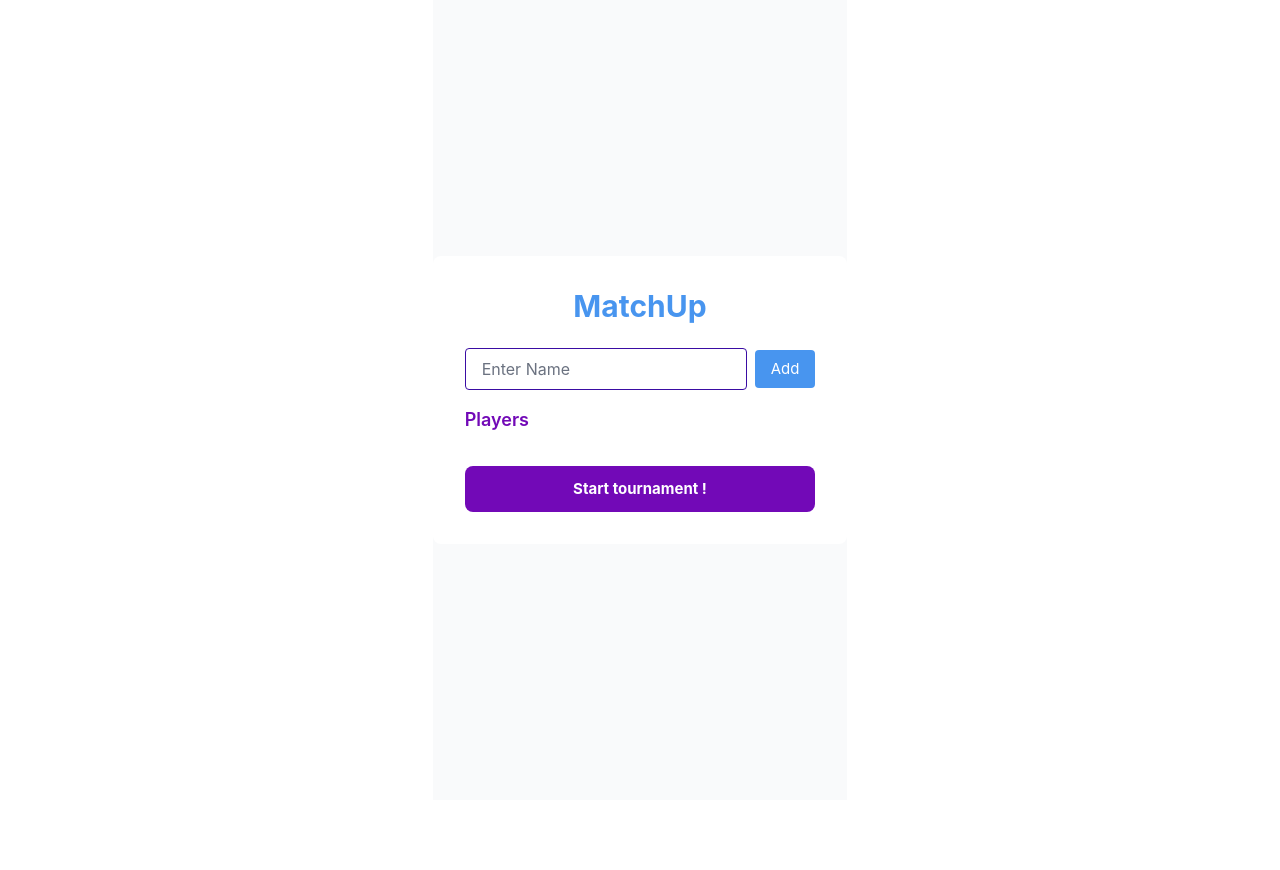
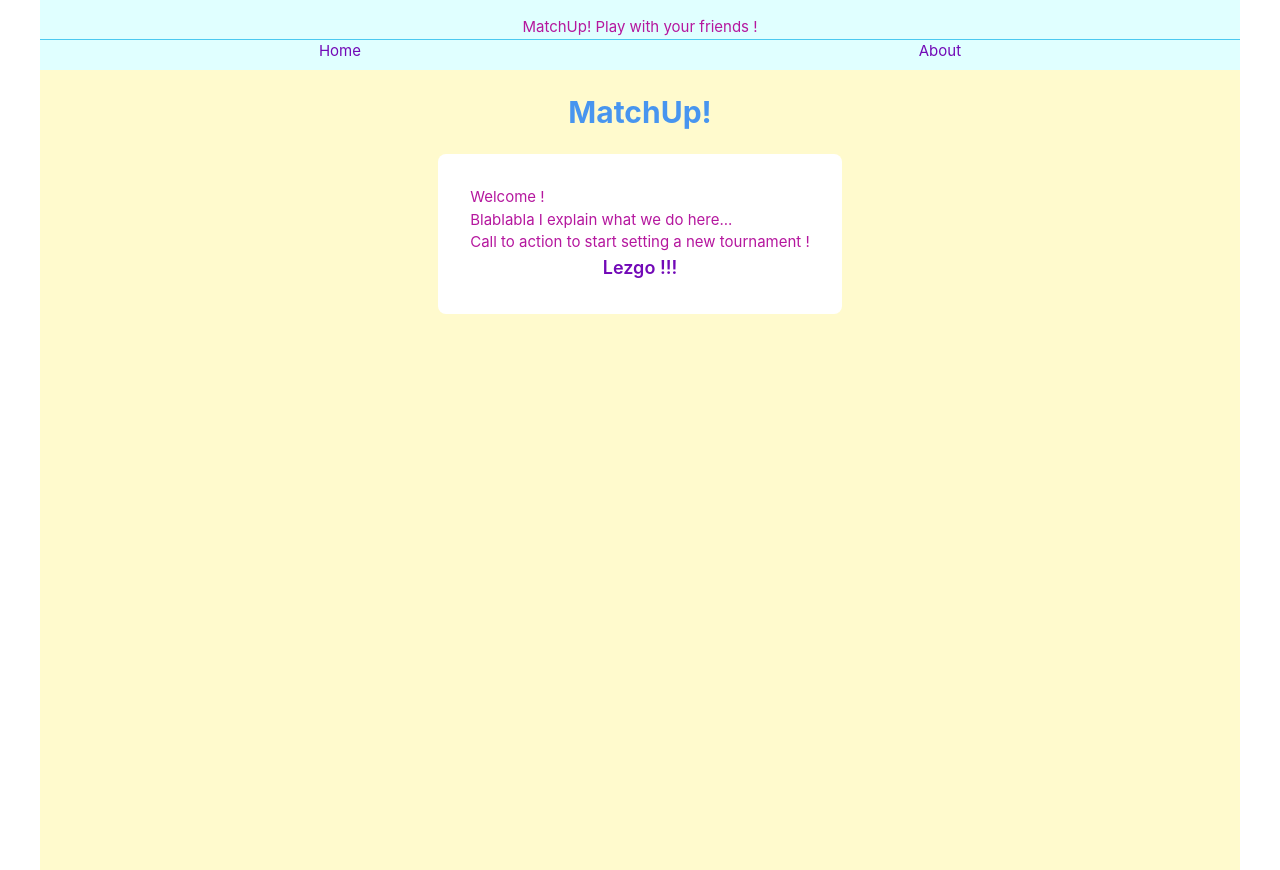
Before and after one commit to GeraldineRouy/match_up, a Vue app: page / in a window 1280 px wide. Before the commit the page ends 800 px from the top, so only its background shows below. Built offline with nearby package versions, Linux system fonts and the light colour scheme.

Commit message:
reorganised views : - footer added - About.vue added
tailwind.config.js:
- colors added

```diff
--- a/src/App.vue
+++ b/src/App.vue
@@ -1,16 +1,43 @@
 <script>
 
+import Home from "@/views/Home.vue";
+import About from "@/views/About.vue";
+
 export default {
-  name: "App"
+  components: {
+    Home
+  }
 };
 
 </script>
 
 <template>
 
-<div id="app" class="bg-gray-50 flex items-center justify-center">
+<div class="bg-softyellow flex flex-col w-full">
 
-  <router-view/>
+  <footer class="bg-softblue flex flex-col divide-success divide-y text-l text-secondary pt-4 pb-2">
+    <p class="flex self-center text-mumauve">MatchUp! Play with your friends !</p>
+    <div class="flex justify-around">
+      <router-link to="/">Home</router-link>
+      <router-link to="/about">About</router-link>
+    </div>
+  </footer>
+
+
+
+  <main class="min-h-screen flex flex-col items-center">
+
+    <h1 class="text-3xl font-bold text-primary text-center my-6">MatchUp!</h1>
+
+    <div class="bg-white p-8 rounded-lg">
+
+    <router-view/>
+
+    </div>
+
+  </main>
+
+
 
 </div>
 </template>
--- a/src/components/PlayerInput.vue
+++ b/src/components/PlayerInput.vue
@@ -27,7 +27,7 @@ export default {
     type="text"
     v-model="name"
     placeholder="Enter Name"
-    class="flex-1 border border-muindigo rounded px-4 py-2 focus:outline-none focus:border-mumauve focus:ring-2 focus:ring-mumauve text-muindigo"
+    class="flex-1 border border-muindigo rounded px-4 py-2 focus:outline-none focus:border-mumauve focus:ring-2 focus:ring-mumauve text-muindigo bg-softyellow"
     @keyup.enter="addPlayer"
     >
     <button @click="addPlayer"
--- a/src/components/StartTournamentButton.vue
+++ b/src/components/StartTournamentButton.vue
@@ -6,7 +6,7 @@ export default {};
 
   <button
   @click="$emit('start-tournament')"
-  class="w-full bg-secondary text-white mt-4 py-3 rounded-lg font-bold hover:bg-mumauve"
+  class="w-full bg-secondary text-softyellow mt-4 py-3 rounded-lg font-bold hover:bg-mumauve"
   >
     Start tournament !
   </button>
--- a/src/router/index.js
+++ b/src/router/index.js
@@ -1,6 +1,9 @@
 import { createRouter, createWebHistory } from "vue-router";
 import TournamentTree from "@/views/TournamentTree.vue";
 import Home from "@/views/Home.vue";
+import Welcome from "@/views/GetStarted.vue";
+import About from "@/views/About.vue";
+import GetStarted from "@/views/GetStarted.vue";
 
 const routes = [
     {
@@ -12,6 +15,21 @@ const routes = [
         path: "/tournament",
         name: "TournamentTree",
         component: TournamentTree
+    },
+    {
+        path: "/welcome",
+        name: "Welcome",
+        component: Welcome
+    },
+    {
+        path: "/get-started",
+        name: "GetStarted",
+        component: GetStarted
+    },
+    {
+        path: "/about",
+        name: "About",
+        component: About
     }
 ];
 
--- /dev/null
+++ b/src/views/About.vue
@@ -0,0 +1,13 @@
+<script>
+export default {
+  name: "About"
+}
+</script>
+
+<template>
+<h2 class="flex text-secondary">Hi !</h2>
+</template>
+
+<style scoped>
+
+</style>
--- /dev/null
+++ b/src/views/GetStarted.vue
@@ -0,0 +1,56 @@
+<script>
+
+import {defineComponent} from "vue";
+import PlayersList from "@/components/PlayersList.vue";
+import StartTournamentButton from "@/components/StartTournamentButton.vue";
+import PlayerInput from "@/components/PlayerInput.vue";
+import {generateNextRound} from "@/utils/tournament.js";
+
+export default {
+  name: "GetStarted",
+  components: {
+    PlayerInput,
+    PlayersList,
+    StartTournamentButton
+  },
+  data() {
+    return {
+      playersArray: [],
+      firstRound: {}
+    };
+  },
+  methods: {
+    addPlayer(name) {
+      console.log("Adding player by Home :", name);
+      this.playersArray.push(name);
+    },
+    handleStartTournament() {
+      console.log("Players :", this.playersArray);
+      if (this.playersArray.length < 2) {
+        alert("Please add at least 2 players to start a new tournament.");
+        return;
+      }
+
+      this.firstRound = generateNextRound(this.playersArray);
+      console.log("First Round created :", this.firstRound);
+    }
+  }
+};
+
+// defineComponent({
+//   components: {PlayerInput, StartTournamentButton, PlayersList}
+// })
+</script>
+
+<template>
+
+
+  <PlayerInput @add-player="addPlayer" />
+  <PlayersList :players="playersArray" />
+  <StartTournamentButton @start-tournament="handleStartTournament" />
+
+</template>
+
+<style scoped>
+
+</style>
--- a/src/views/Home.vue
+++ b/src/views/Home.vue
@@ -1,63 +1,25 @@
 <script>
-
-
-import PlayerInput from "@/components/PlayerInput.vue";
-import PlayersList from "@/components/PlayersList.vue";
-import StartTournamentButton from "@/components/StartTournamentButton.vue";
-import { generateNextRound } from "@/utils/tournament.js";
+import GetStarted from "@/views/GetStarted.vue";
 
 export default {
+  name: "Home",
   components: {
-    PlayerInput,
-    PlayersList,
-    StartTournamentButton
-  },
-  data() {
-    return {
-      playersArray: [],
-      firstRound: {}
-    };
-  },
-  methods: {
-    addPlayer(name) {
-      console.log("Adding player by Home :", name);
-      this.playersArray.push(name);
-    },
-    handleStartTournament() {
-      console.log("Players :", this.playersArray);
-      if (this.playersArray.length < 2) {
-        alert("Please add at least 2 players to start a new tournament.");
-        return;
-      }
+    GetStarted
+  }
+}
 
-      this.firstRound = generateNextRound(this.playersArray);
-      console.log("First Round created :", this.firstRound);
-      // this.$router.push({
-      //   name: "TournamentTree",
-      //   query: { firstRound: JSON.stringify(this.firstRound) }
-      // })
-    }
-  }
-};
 </script>
 
 <template>
 
-  <div class="min-h-screen bg-gray-50 flex items-center justify-center">
+      <p class="text-mumauve">
+        Welcome ! <br>
+        Blablabla I explain what we do here... <br>
 
-    <div class="bg-white p-8 rounded-lg">
+        Call to action to start setting a new tournament !
+      </p>
 
-      <h1 class="text-3xl font-bold text-primary text-center mb-6">MatchUp</h1>
-
-      <PlayerInput @add-player="addPlayer" />
-      <PlayersList :players="playersArray" />
-      <StartTournamentButton @start-tournament="handleStartTournament" />
-
-    </div>
-
-  </div>
-
-
+      <router-link to="/get-started" class="flex justify-center text-lg font-semibold text-secondary">Lezgo !!!</router-link>
 
 </template>
 
--- a/tailwind.config.js
+++ b/tailwind.config.js
@@ -16,7 +16,10 @@ export default {
         warning : '#3f37c9',
         muelectric : '#4361ee',
         primary : '#4895ef',
-        success : '#4cc9f0'
+        success : '#4cc9f0',
+        softblue : '#e0ffff',
+        softyellow : '#fffacd',
+        sunny : '#ffd700'
       }
     },
   },
```
